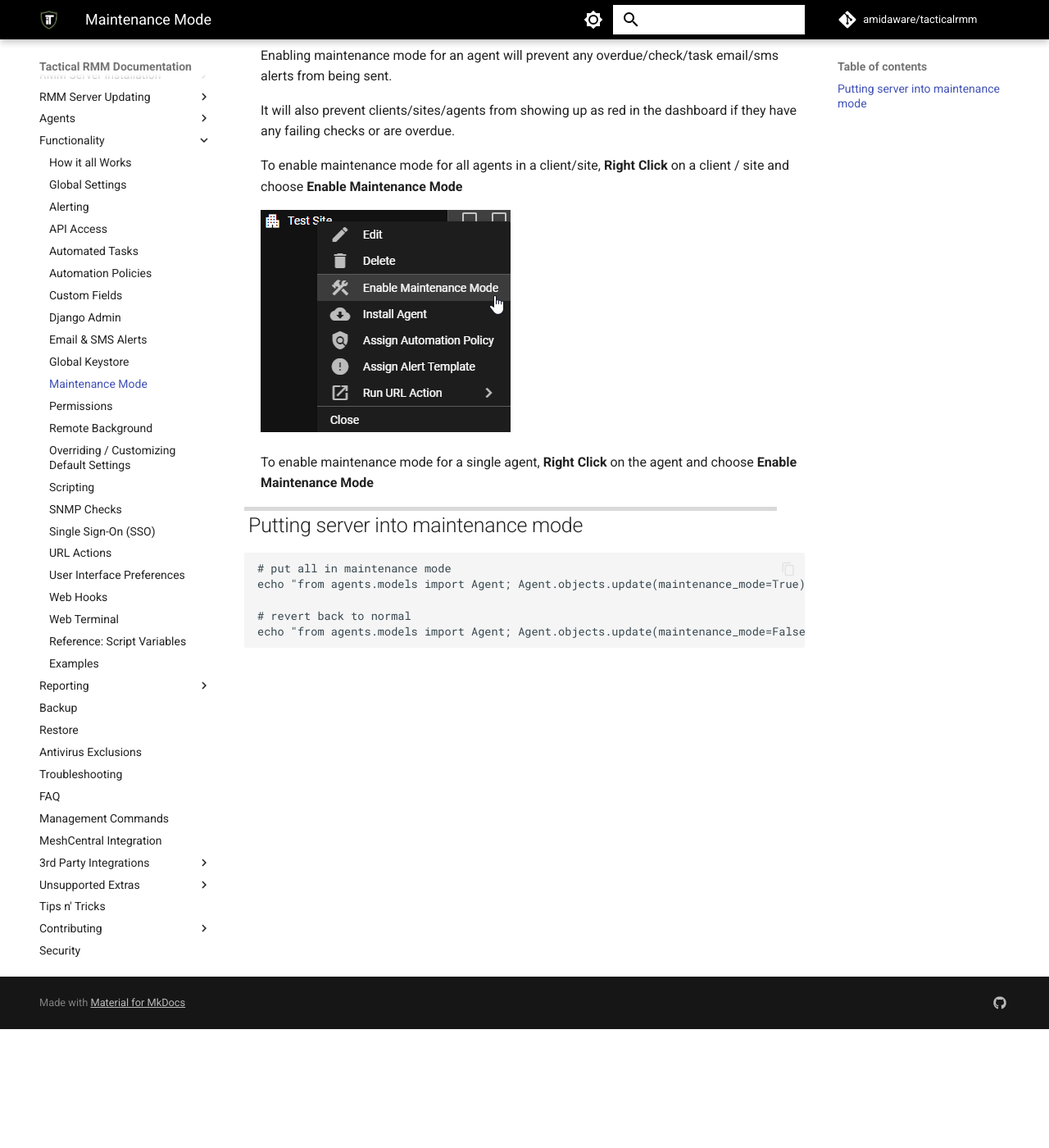
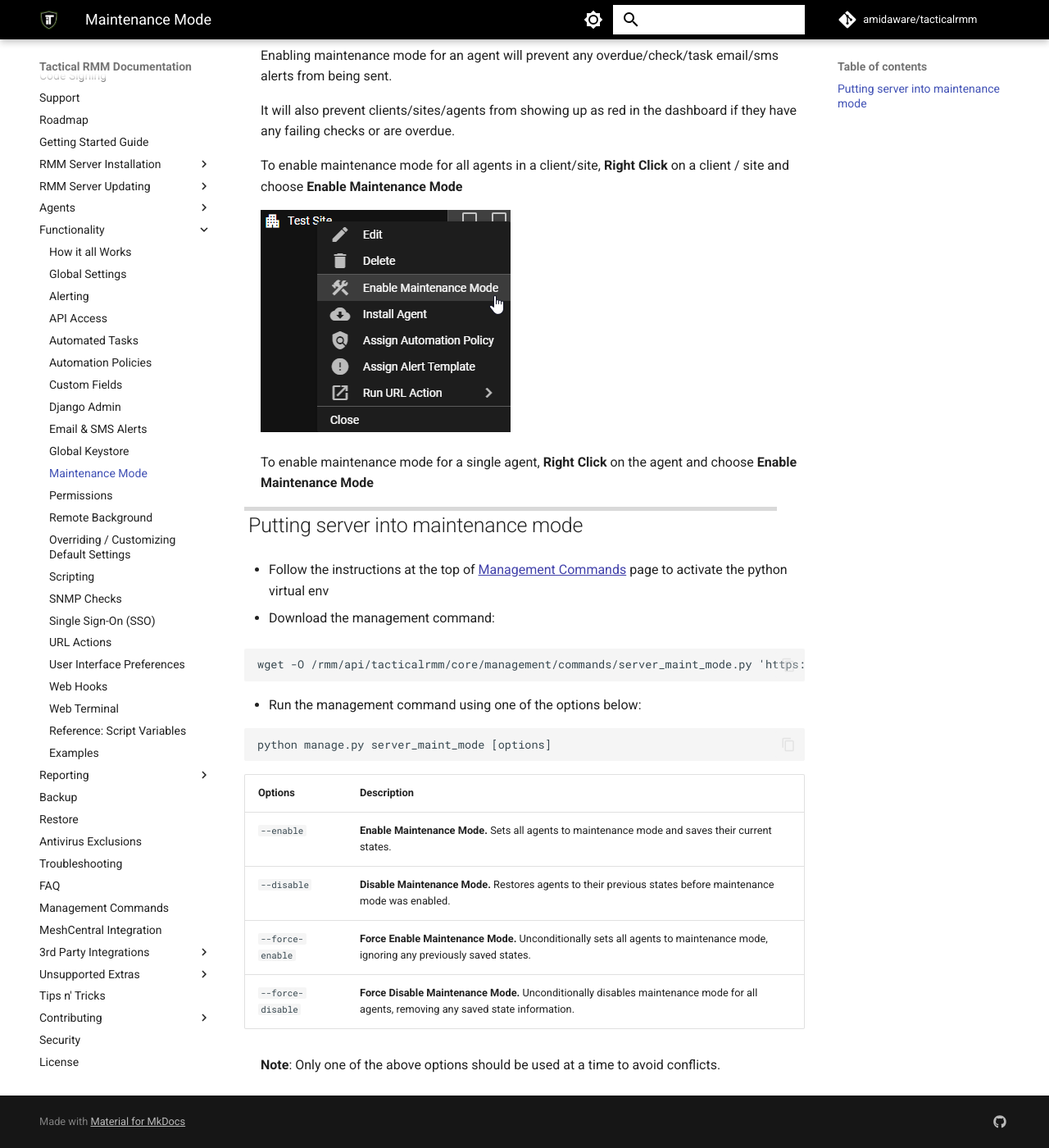
Before and after one commit to amidaware/trmm-docs, an MkDocs documentation site: the page built from docs/functions/maintenance_mode.md, in a window 1280 px wide and 1400 px high, scrolled down 145 px. Shown: the whole window at 82% size. Built offline with MkDocs 1.6.1 and Material for MkDocs 9.7.7, drawn with Linux system fonts in a browser that asks for light colours; comment, search, counter and statistics services are not loaded.

Commit message:
add new server maintenance mode script/docs

````diff
--- a/docs/functions/maintenance_mode.md
+++ b/docs/functions/maintenance_mode.md
@@ -12,10 +12,25 @@
 
 ## Putting server into maintenance mode
 
+* Follow the instructions at the top of [Management Commands](../management_cmds.md) page to activate the python virtual env
+
+* Download the management command:
+
 ```
-# put all in maintenance mode
-echo "from agents.models import Agent; Agent.objects.update(maintenance_mode=True)" | /rmm/api/env/bin/python /rmm/api/tacticalrmm/manage.py shell
+wget -O /rmm/api/tacticalrmm/core/management/commands/server_maint_mode.py 'https://raw.githubusercontent.com/amidaware/tacticalrmm/refs/heads/develop/api/tacticalrmm/core/management/commands/server_maint_mode.py'
+```
 
-# revert back to normal
-echo "from agents.models import Agent; Agent.objects.update(maintenance_mode=False)" | /rmm/api/env/bin/python /rmm/api/tacticalrmm/manage.py shell
+* Run the management command using one of the options below:
+
 ```
+python manage.py server_maint_mode [options]
+```
+
+| Options              | Description                                                                                                                                                   |
+|-------------------|---------------------------------------------------------------------------------------------------------------------------------------------------------------|
+| `--enable`        | **Enable Maintenance Mode.** Sets all agents to maintenance mode and saves their current states.                                                            |
+| `--disable`       | **Disable Maintenance Mode.** Restores agents to their previous states before maintenance mode was enabled.                                                 |
+| `--force-enable`  | **Force Enable Maintenance Mode.** Unconditionally sets all agents to maintenance mode, ignoring any previously saved states.                              |
+| `--force-disable` | **Force Disable Maintenance Mode.** Unconditionally disables maintenance mode for all agents, removing any saved state information.                        |
+
+**Note**: Only one of the above options should be used at a time to avoid conflicts.
````
